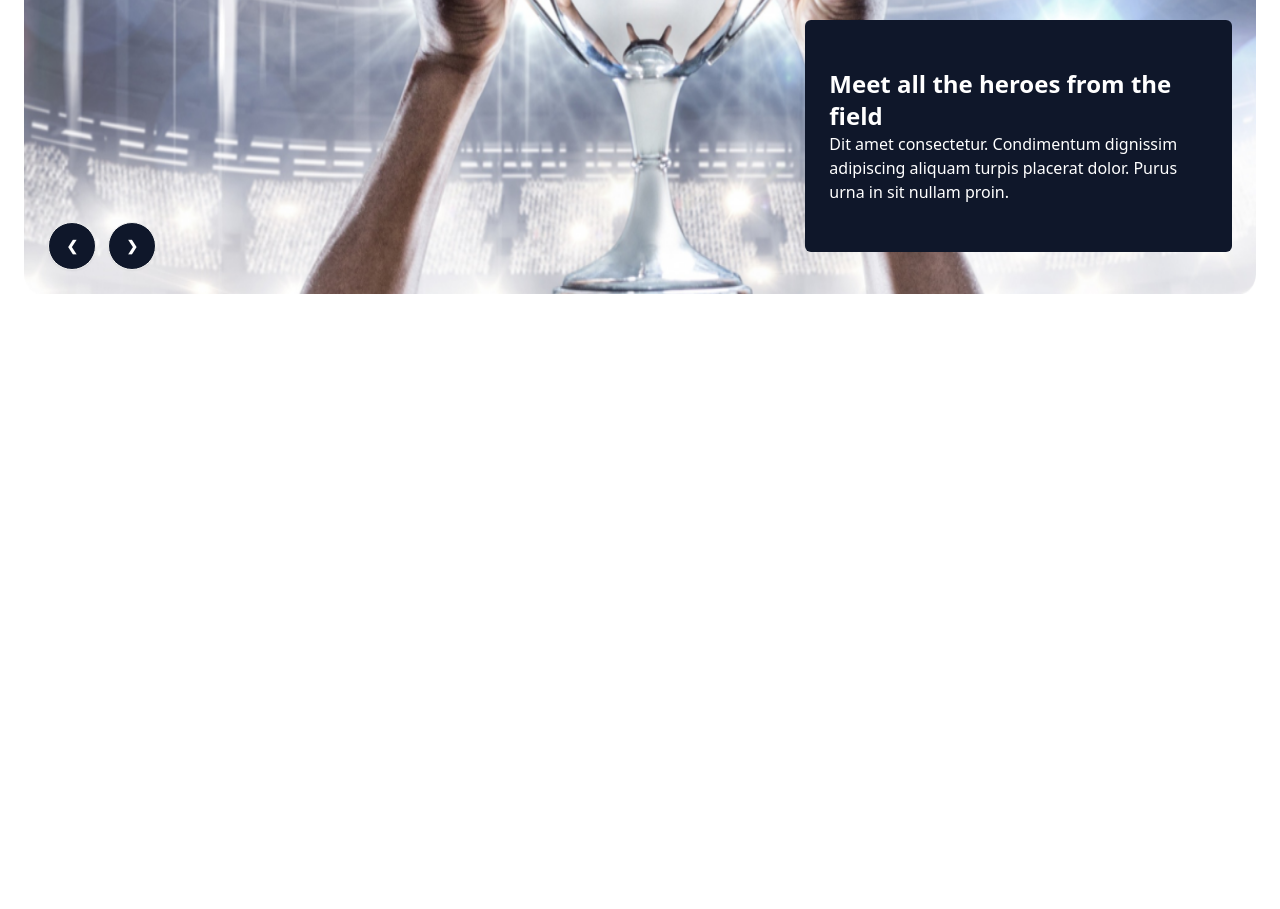
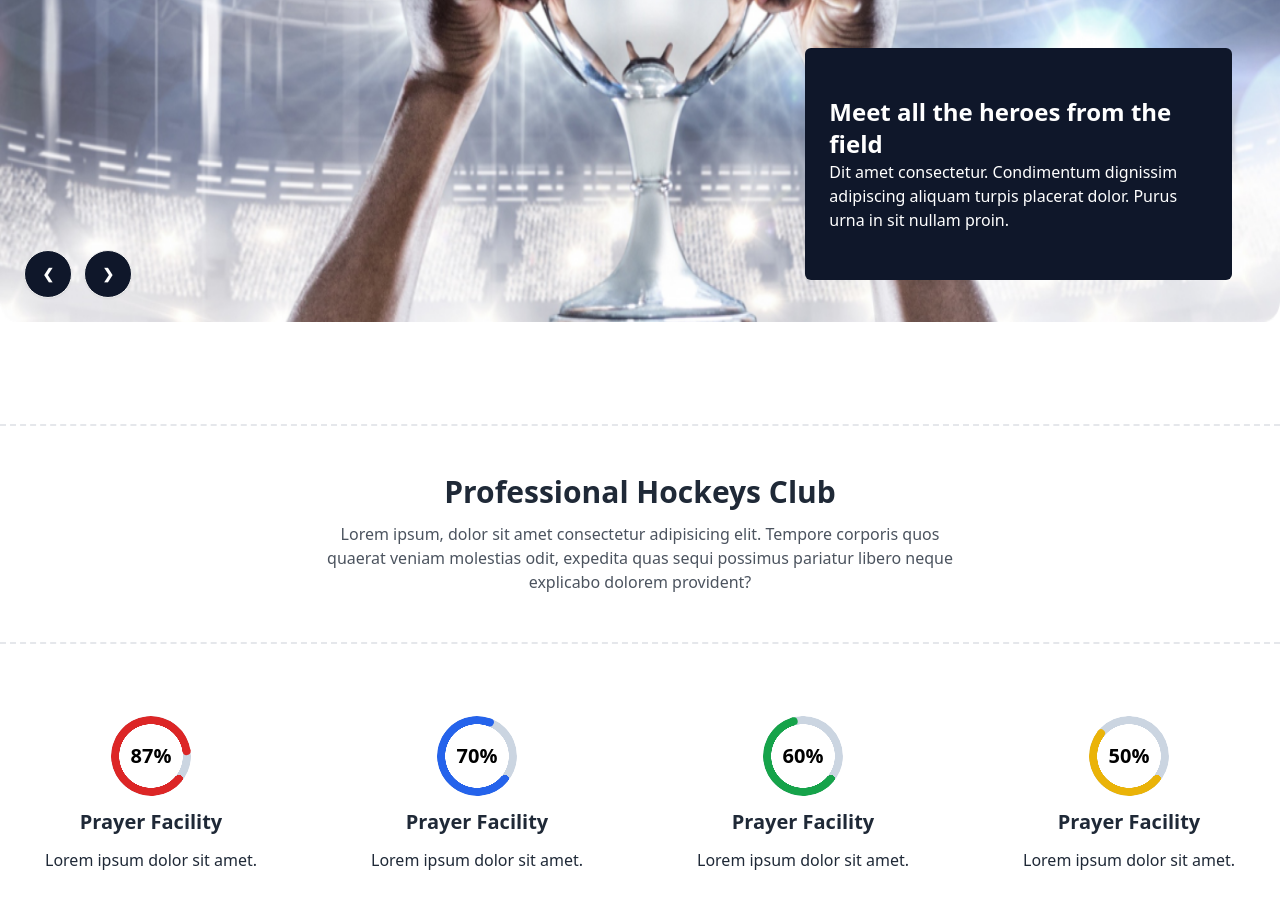
Before and after one commit to RemonHassan/B9-A3-Solve, a plain HTML site: page index.html in a window 1280 px wide. Shown: the part 509-1418 px from the top of the page. Before the commit the page ends 809 px from the top, so only its background shows below. Drawn offline with nearby package versions, Linux system fonts and the light colour scheme.

Commit message:
added stat section

```diff
--- a/index.html
+++ b/index.html
@@ -92,7 +92,7 @@
         </div>
       </div>
       <!-- banner part start -->
-      <div class="relative px-6">
+      <div class="relative px-6 lg:px-0">
         <div class="carousel w-full">
           <!-- slide-1 -->
           <div id="slide1" class="carousel-item relative w-full">
@@ -151,7 +151,96 @@
       </div>
     </header>
     <!-- main start -->
-    <main></main>
+    <main class="container mx-auto h-[5000rem]">
+      <!-- stat section start -->
+      <section class="mt-24">
+        <div
+          class="border-y-[2px] py-12 border-dashed text-center flex flex-col items-center justify-center"
+        >
+          <h3 class="text-3xl font-bold mb-3">Professional Hockeys Club</h3>
+          <p class="opacity-80 lg:w-1/2">
+            Lorem ipsum, dolor sit amet consectetur adipisicing elit. Tempore
+            corporis quos quaerat veniam molestias odit, expedita quas sequi
+            possimus pariatur libero neque explicabo dolorem provident?
+          </p>
+        </div>
+        <div class="mt-12 grid grid-cols-1 md:grid-cols-2 lg:grid-cols-4 gap-6">
+          <div class="flex flex-col items-center justify-center py-6 space-y-3">
+            <div class="relative">
+              <div
+                class="z-50 rotate-[129deg] radial-progress text-red-600"
+                style="--value: 87"
+                role="progressbar"
+              ></div>
+              <div
+                class="absolute radial-progress text-slate-300 top-0 left-0"
+                style="--value: 100"
+                role="progressbar"
+              >
+                <h6 class="text-xl font-bold text-black">87%</h6>
+              </div>
+            </div>
+            <h6 class="text-xl font-semibold">Prayer Facility</h6>
+            <p>Lorem ipsum dolor sit amet.</p>
+          </div>
+          <div class="flex flex-col items-center justify-center py-6 space-y-3">
+            <div class="relative">
+              <div
+                class="z-50 rotate-[129deg] radial-progress text-blue-600"
+                style="--value: 70"
+                role="progressbar"
+              ></div>
+              <div
+                class="absolute radial-progress text-slate-300 top-0 left-0"
+                style="--value: 100"
+                role="progressbar"
+              >
+                <h6 class="text-xl font-bold text-black">70%</h6>
+              </div>
+            </div>
+            <h6 class="text-xl font-semibold">Prayer Facility</h6>
+            <p>Lorem ipsum dolor sit amet.</p>
+          </div>
+          <div class="flex flex-col items-center justify-center py-6 space-y-3">
+            <div class="relative">
+              <div
+                class="z-50 rotate-[129deg] radial-progress text-green-600"
+                style="--value: 60"
+                role="progressbar"
+              ></div>
+              <div
+                class="absolute radial-progress text-slate-300 top-0 left-0"
+                style="--value: 100"
+                role="progressbar"
+              >
+                <h6 class="text-xl font-bold text-black">60%</h6>
+              </div>
+            </div>
+            <h6 class="text-xl font-semibold">Prayer Facility</h6>
+            <p>Lorem ipsum dolor sit amet.</p>
+          </div>
+          <div class="flex flex-col items-center justify-center py-6 space-y-3">
+            <div class="relative">
+              <div
+                class="z-50 rotate-[129deg] radial-progress text-yellow-500"
+                style="--value: 50"
+                role="progressbar"
+              ></div>
+              <div
+                class="absolute radial-progress text-slate-300 top-0 left-0"
+                style="--value: 100"
+                role="progressbar"
+              >
+                <h6 class="text-xl font-bold text-black">50%</h6>
+              </div>
+            </div>
+            <h6 class="text-xl font-semibold">Prayer Facility</h6>
+            <p>Lorem ipsum dolor sit amet.</p>
+          </div>
+        </div>
+      </section>
+      <!-- stat section ends -->
+    </main>
     <!-- footer start -->
     <footer></footer>
   </body>
```
